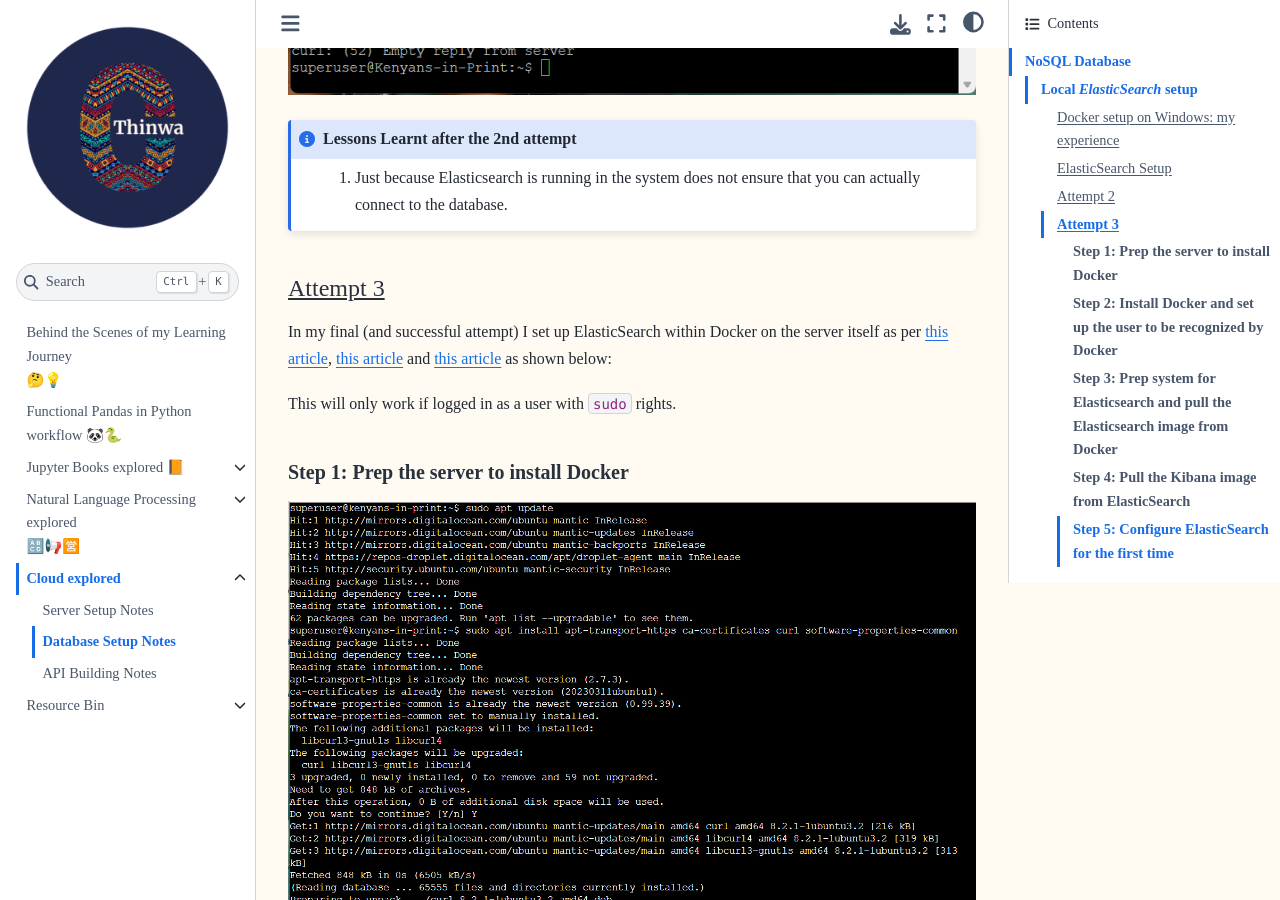
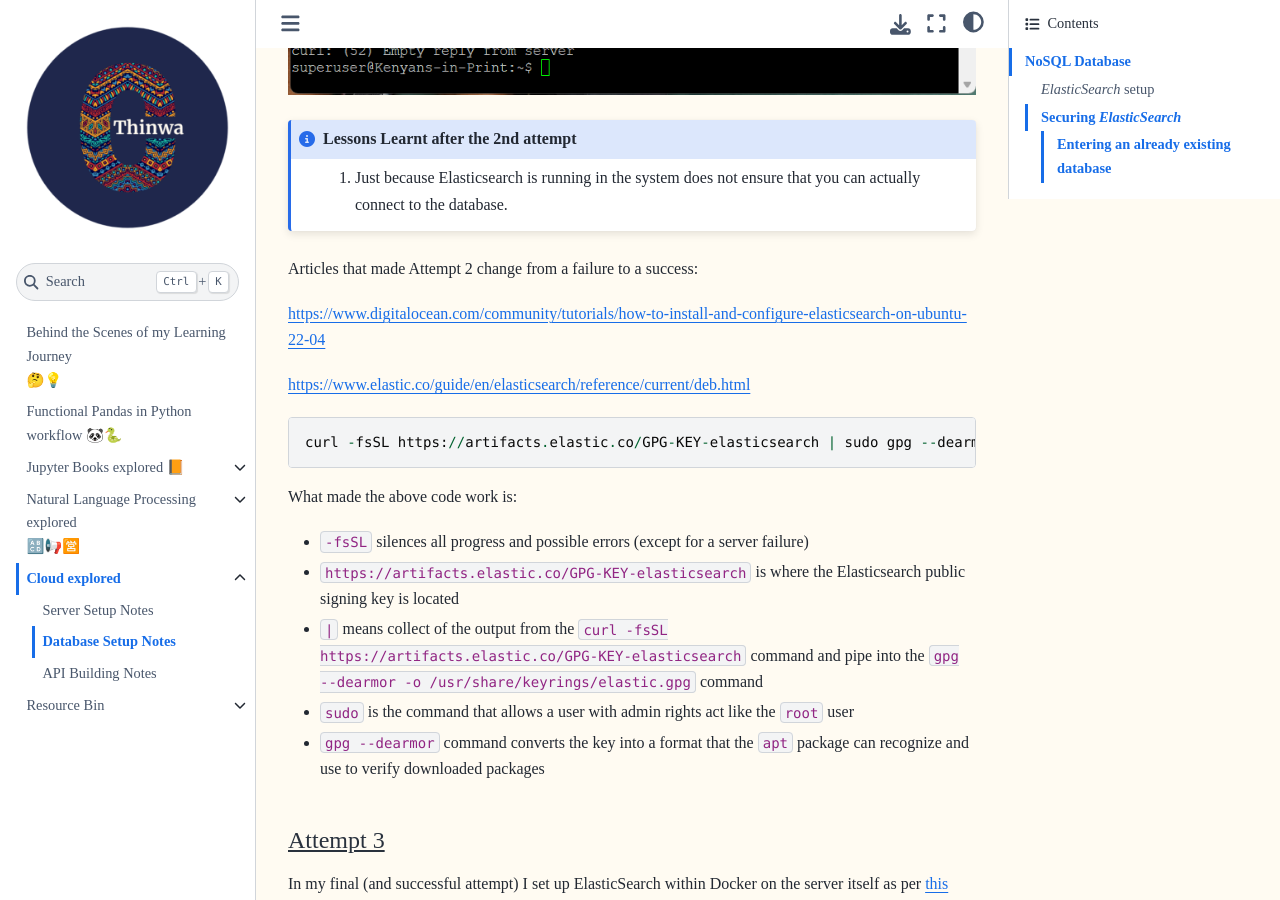
Before and after one commit to CeeThinwa/BTS-Continuous-Learning, a Jupyter Book: the page built from book/6/database_setup.md, in a window 1280 px wide and 900 px high, scrolled down 19323 px. Built offline with Jupyter Book 1.0.4 settings and Sphinx 7.4.7 and the Sphinx Book theme 1.1.4, drawn with Linux system fonts in a browser that asks for light colours; some of the changed text lies outside the part shown.

Commit message:
Update database_setup.md

````diff
--- a/book/6/database_setup.md
+++ b/book/6/database_setup.md
@@ -15,7 +15,7 @@
 :::
 
 
-### Local *ElasticSearch* setup
+### *ElasticSearch* setup
 
 Based on [the page where one could get started](https://www.elastic.co/webinars/getting-started-elasticsearch),
 I went to their [download page](https://www.elastic.co/downloads/elasticsearch).
@@ -231,6 +231,23 @@
 1. Just because Elasticsearch is running in the system does not ensure that you can actually connect to the database.
 :::
 
+Articles that made Attempt 2 change from a failure to a success:
+
+https://www.digitalocean.com/community/tutorials/how-to-install-and-configure-elasticsearch-on-ubuntu-22-04
+
+https://www.elastic.co/guide/en/elasticsearch/reference/current/deb.html
+
+```
+curl -fsSL https://artifacts.elastic.co/GPG-KEY-elasticsearch | sudo gpg --dearmor -o /usr/share/keyrings/elastic.gpg
+```
+
+What made the above code work is:
+* `-fsSL` silences all progress and possible errors (except for a server failure)
+* `https://artifacts.elastic.co/GPG-KEY-elasticsearch` is where the Elasticsearch public signing key is located
+* `|` means collect of the output from the `curl -fsSL https://artifacts.elastic.co/GPG-KEY-elasticsearch` command and pipe into the `gpg --dearmor -o /usr/share/keyrings/elastic.gpg` command
+* `sudo` is the command that allows a user with admin rights act like the `root` user
+* `gpg --dearmor` command converts the key into a format that the `apt` package can recognize and use to verify downloaded packages
+
 
 #### <u>Attempt 3</u>
 
@@ -415,3 +432,20 @@
 :class: warning
 Do NOT attempt to copy output from the terminal via `Ctrl+C`! Right-click, then select `Copy` or type manually in a text editor on your local machine to avoid interfering with the background processes.
 :::
+
+### Securing *ElasticSearch*
+
+#### Entering an already existing database
+
+
+```
+export ELASTIC_PASSWORD="password"
+```
+
+https://www.elastic.co/guide/en/elasticsearch/reference/current/configuring-stack-security.html
+
+https://discuss.elastic.co/t/curl-77-error-setting-certificate-verify-locations/308945
+
+https://geshan.com.np/blog/2023/06/elasticsearch-docker/
+
+https://www.elastic.co/blog/getting-started-with-the-elastic-stack-and-docker-compose
````
